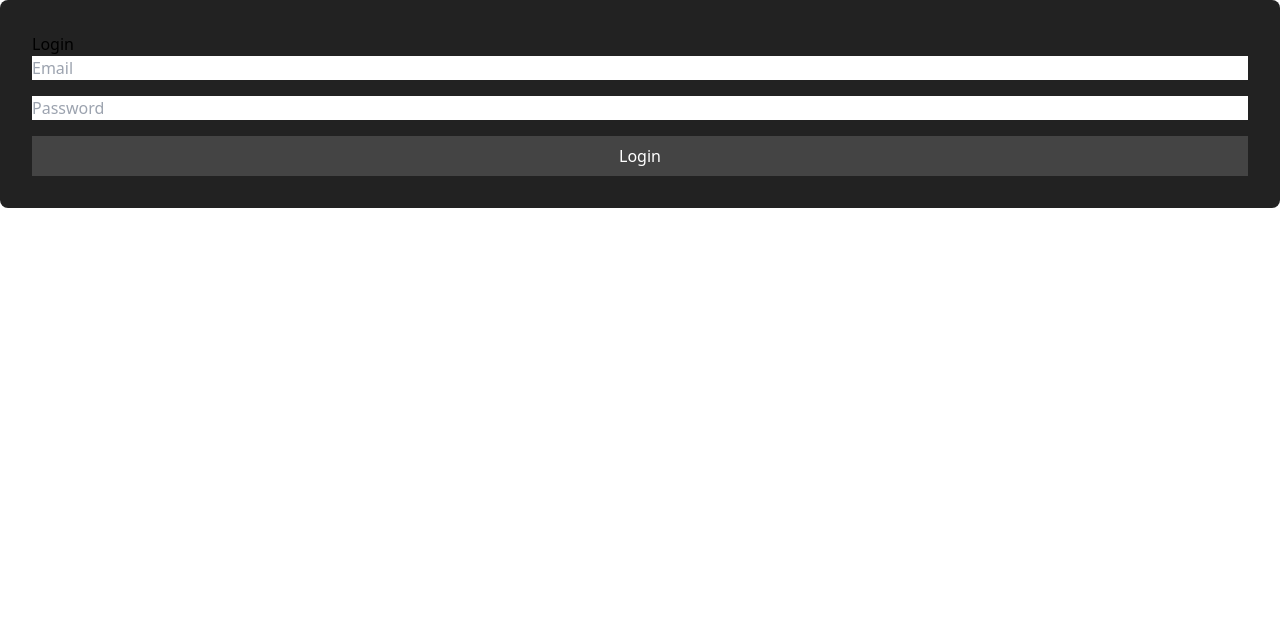
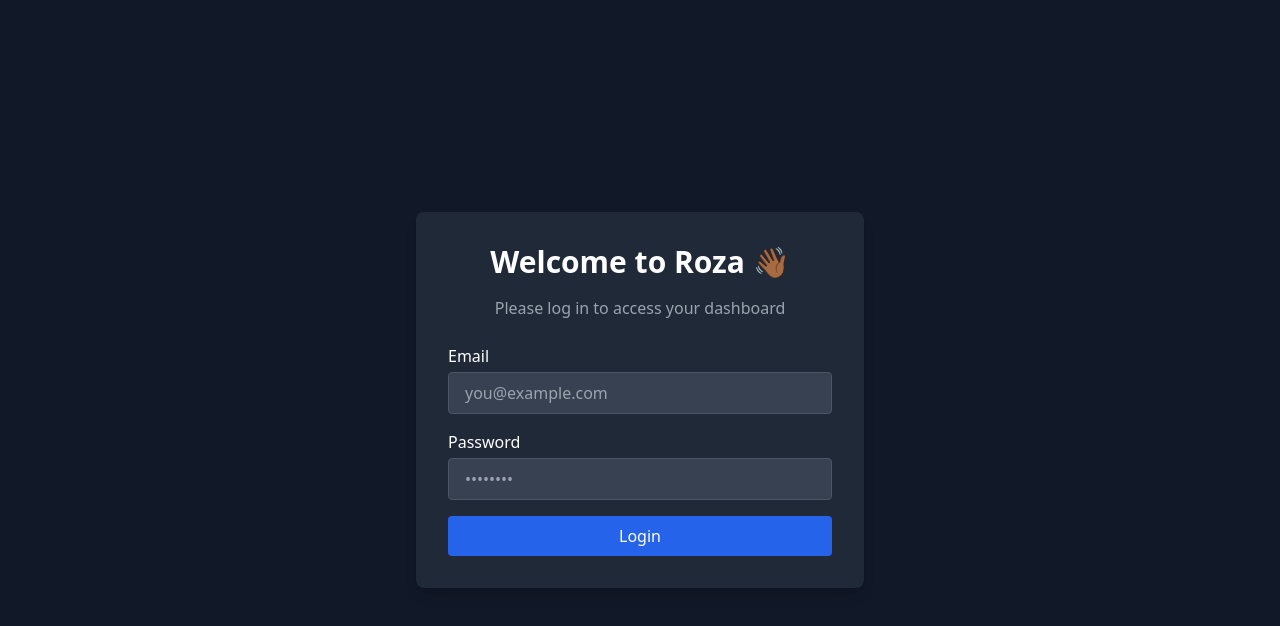
Before and after one commit to MrFord87/roza-FSG, a Next.js app: page /login in a window 1280 px wide. Shown: the top 626 px of the page. Built offline with nearby package versions, Linux system fonts and the light colour scheme.

Commit message:
Update login.js

```diff
--- a/pages/login.js
+++ b/pages/login.js
@@ -1,41 +1,45 @@
-import React, { useState } from 'react';
+export default function Login() {
+  return (
+    <div className="flex items-center justify-center min-h-screen bg-gray-900 text-white">
+      <div className="bg-gray-800 p-8 rounded-lg shadow-lg w-full max-w-md">
+        <h1 className="text-3xl font-bold mb-4 text-center">Welcome to Roza 👋🏾</h1>
+        <p className="text-center text-gray-400 mb-6">
+          Please log in to access your dashboard
+        </p>
 
-export default function LoginForm() {
-  const [email, setEmail] = useState('');
-  const [password, setPassword] = useState('');
-
-  const handleSubmit = (e) => {
-    e.preventDefault();
-    console.log('Login Attempt:', { email, password });
-    // Here you’d typically call an API or auth function
-  };
-
-  return (
-    <div style={{ backgroundColor: '#222', padding: '2rem', borderRadius: '8px' }}>
-      <h2>Login</h2>
-      <form onSubmit={handleSubmit}>
+        <form className="space-y-4">
           <div>
+            <label htmlFor="email" className="block mb-1 font-medium">
+              Email
+            </label>
             <input
               type="email"
-            placeholder="Email"
-            value={email}
-            onChange={(e) => setEmail(e.target.value)}
-            style={{ width: '100%', marginBottom: '1rem' }}
+              id="email"
+              className="w-full px-4 py-2 bg-gray-700 text-white border border-gray-600 rounded focus:outline-none focus:ring-2 focus:ring-blue-500"
+              placeholder="you@example.com"
             />
           </div>
+
           <div>
+            <label htmlFor="password" className="block mb-1 font-medium">
+              Password
+            </label>
             <input
               type="password"
-            placeholder="Password"
-            value={password}
-            onChange={(e) => setPassword(e.target.value)}
-            style={{ width: '100%', marginBottom: '1rem' }}
+              id="password"
+              className="w-full px-4 py-2 bg-gray-700 text-white border border-gray-600 rounded focus:outline-none focus:ring-2 focus:ring-blue-500"
+              placeholder="••••••••"
             />
           </div>
-        <button type="submit" style={{ width: '100%', padding: '0.5rem', backgroundColor: '#444', color: 'white', border: 'none' }}>
+
+          <button
+            type="submit"
+            className="w-full bg-blue-600 hover:bg-blue-700 transition text-white py-2 rounded"
+          >
             Login
           </button>
         </form>
       </div>
+    </div>
   );
 }
```
Lines whose indentation alone changed are shown as unchanged.
